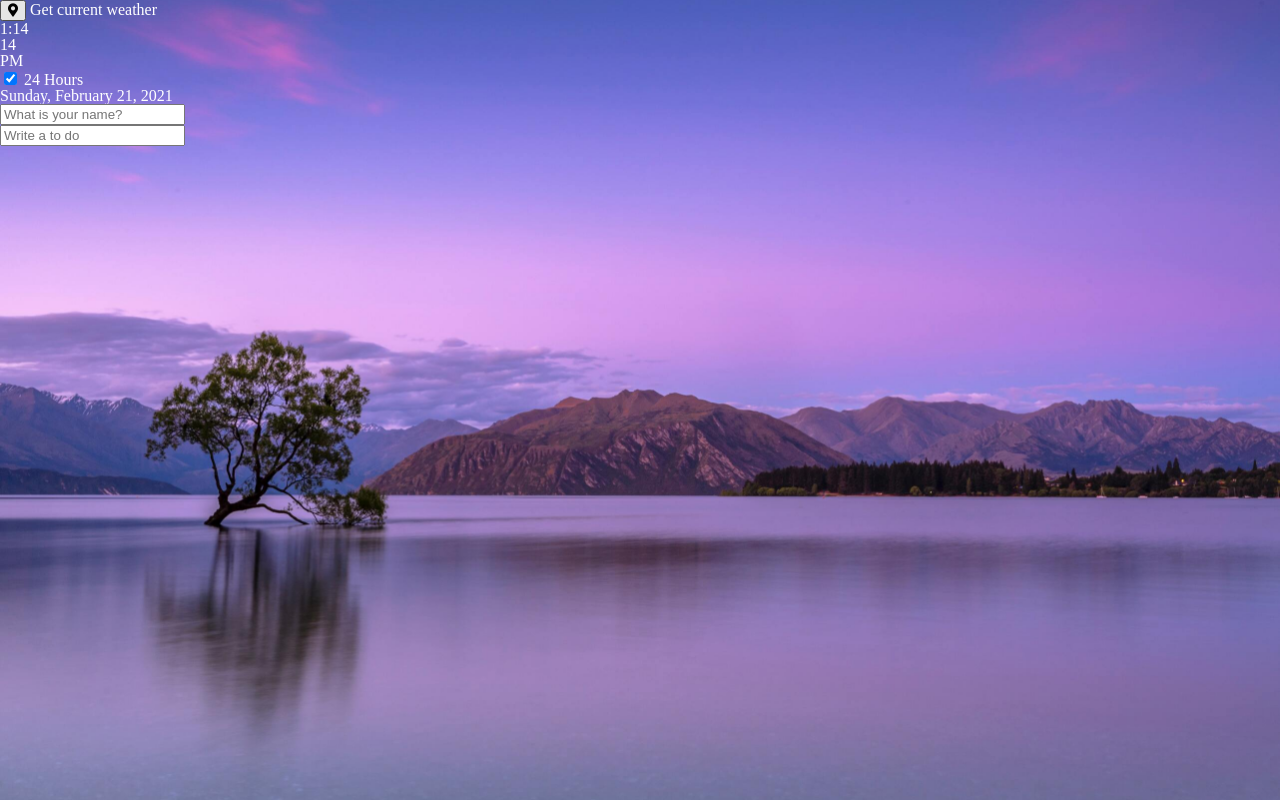
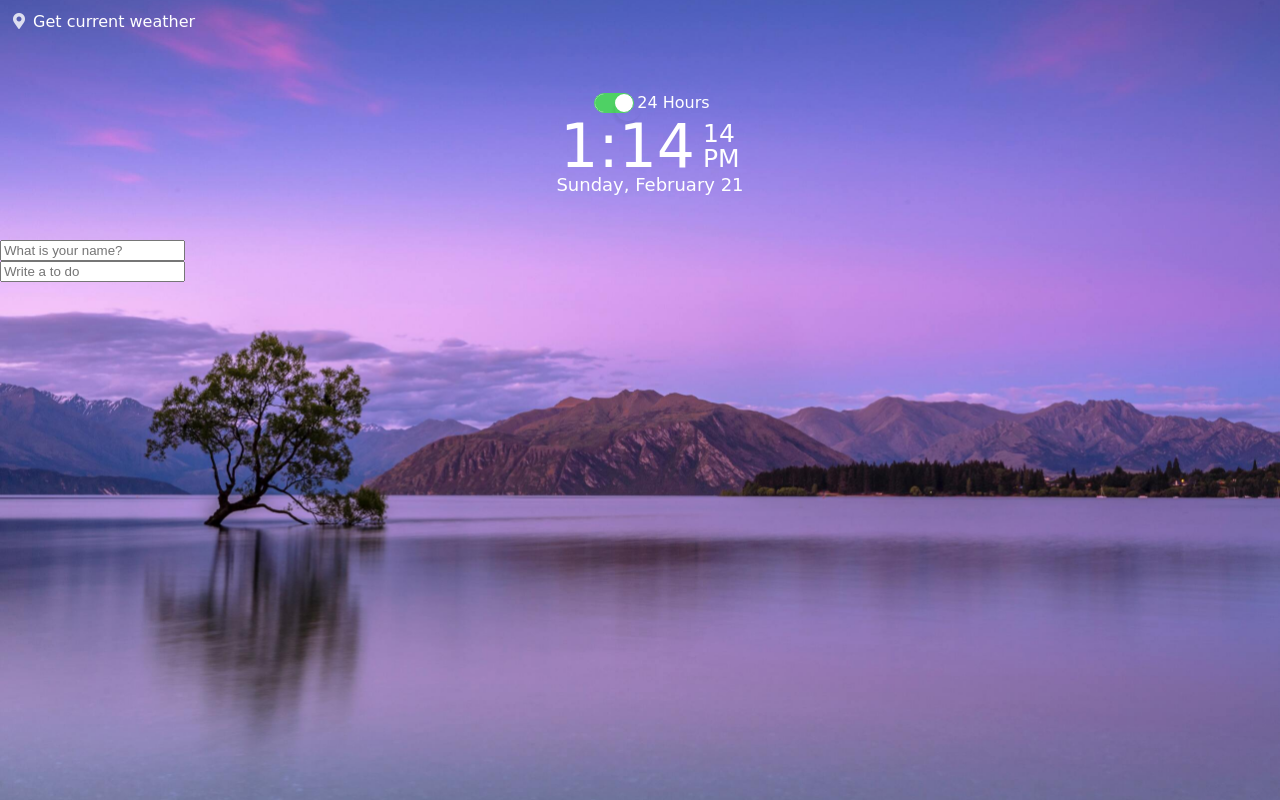
Before and after one commit to mynolog/scriptodo, a plain HTML site: page index.html in a window 1280 px wide. Drawn offline with nearby package versions, Linux system fonts and the light colour scheme; a web font is replaced by a local one.

Commit message:
Header style

```diff
--- a/index.html
+++ b/index.html
@@ -24,18 +24,25 @@
         </div>
         <div class="weather__column display"></div>
       </div>
-      <div class="covid-19"></div>
+
+      <div class="js-clock clock">
+        <div class="clock-options">
+          <input type="checkbox" class="js-clock-mode clock-switch" id="clock-mode" />
+          <label for="clock-mode">24 Hours</label>
+        </div>
+        <div class="clock-main">
+          <div class="clock-main__column">
+            <h1 class="js-clock-title clock-title">00:00</h1>
+          </div>
+          <div class="clock-main__column">
+            <h2 class="js-clock-second clock-second">00</h2>
+            <h2 class="js-clock-subtitle clock-subtitle"></h2>
+          </div>
+        </div>
+        <h3 class="date-title"></h3>
+      </div>
     </header>
     <main class="main">
-      <div class="js-clock">
-        <h1 class="js-clock-title">00:00</h1>
-        <h2 class="js-clock-second">00</h2>
-        <h2 class="js-clock-subtitle"></h2>
-        <input type="checkbox" class="js-clock-mode" id="clock-mode" />
-        <label for="clock-mode">24 Hours</label>
-        <h3></h3>
-      </div>
-
       <form class="js-form form">
         <input type="text" placeholder="What is your name?" />
       </form>
--- /dev/null
+++ b/src/css/header.css
@@ -0,0 +1,86 @@
+.header {
+  width: 100%;
+  height: 100%;
+  display: grid;
+  grid-template-columns: repeat(3, 1fr);
+  grid-template-rows: 1fr 2fr;
+  padding: 10px;
+}
+
+.weather {
+  grid-column: 1 / 2;
+  grid-row: 1/2;
+}
+
+.weather__active-button {
+  all: unset;
+  padding: 3px;
+  opacity: 0.8;
+  transition: 0.3s ease-in-out;
+}
+.weather__active-button:hover,
+.weather__active-button:active {
+  cursor: pointer;
+  color: #240040;
+}
+
+.clock {
+  grid-column: 2/ 3;
+  grid-row: 2 / 3;
+  display: flex;
+  flex-direction: column;
+  align-items: center;
+}
+.clock-options {
+  display: flex;
+  justify-content: center;
+  align-items: center;
+}
+.clock-switch {
+  position: relative;
+  appearance: none;
+  outline: none;
+  width: 40px;
+  height: 20px;
+  background-color: #ffffff;
+  border: 1px solid #d9dadc;
+  border-radius: 50px;
+  box-shadow: inset -20px 0 0 0 #ffffff;
+  transition-duration: 200ms;
+}
+.clock-switch:after {
+  content: "";
+  position: absolute;
+  top: 1px;
+  left: 1px;
+  width: 26px;
+  height: 26px;
+  background-color: transparent;
+  border-radius: 50%;
+  box-shadow: 2px 4px 6px rgba(0, 0, 0, 0.2);
+}
+.clock-switch:checked {
+  border-color: #4ed164;
+  box-shadow: inset 20px 0 0 0 #4ed164;
+}
+.clock-switch:after {
+  left: 20px;
+  box-shadow: -2px 4px 3px rgba(0, 0, 0, 0.05);
+}
+
+.clock-main {
+  display: flex;
+  justify-content: center;
+  align-items: center;
+}
+.clock-title {
+  font-size: 60px;
+  margin-right: 8px;
+}
+.clock-second,
+.clock-subtitle {
+  font-size: 25px;
+}
+.date-title {
+  font-size: 18px;
+}
--- a/src/css/style.css
+++ b/src/css/style.css
@@ -1,8 +1,16 @@
 @import "https://cdnjs.cloudflare.com/ajax/libs/meyer-reset/2.0/reset.css";
+@import url("https://fonts.googleapis.com/css2?family=Yeon+Sung&display=swap");
+@import "./header.css";
 
 body {
+  font-family: "Yeon Sung", cursive;
   background-color: #101726;
   color: #fff;
+  height: 100vh;
+  box-sizing: border-box;
+  overflow: hidden;
+  display: grid;
+  grid-template-rows: 30% auto;
 }
 
 .form,
--- a/src/js/clock.js
+++ b/src/js/clock.js
@@ -44,13 +44,12 @@ const getCurrentTime = () => {
 
 const getCurrentDate = () => {
   const currentDate = new Date();
-  const year = currentDate.getFullYear();
   const month = currentDate.getMonth();
   const date = currentDate.getDate();
   const day = currentDate.getDay();
   const months = ["January", "February", "March", "April", "May", "June", "July", "August", "September", "October", "November", "December"];
   const days = ["Sunday", "Monday", "Tuesday", "Wednesday", "Thursday", "Friday", "Saturday"];
-  dateTitle.innerText = `${days[day]}, ${months[month]} ${date}, ${year}`;
+  dateTitle.innerText = `${days[day]}, ${months[month]} ${date}`;
 };
 
 clockMode.addEventListener("click", handleClockMode);
--- a/src/js/todo.js
+++ b/src/js/todo.js
@@ -26,8 +26,8 @@ const paintToDo = (text) => {
   delBtn.addEventListener("click", deleteToDo);
   const span = document.createElement("span");
   span.innerText = text;
+  li.appendChild(span);
   li.appendChild(delBtn);
-  li.appendChild(span);
 
   const newId = toDos.length + 1;
   li.id = newId;
```
